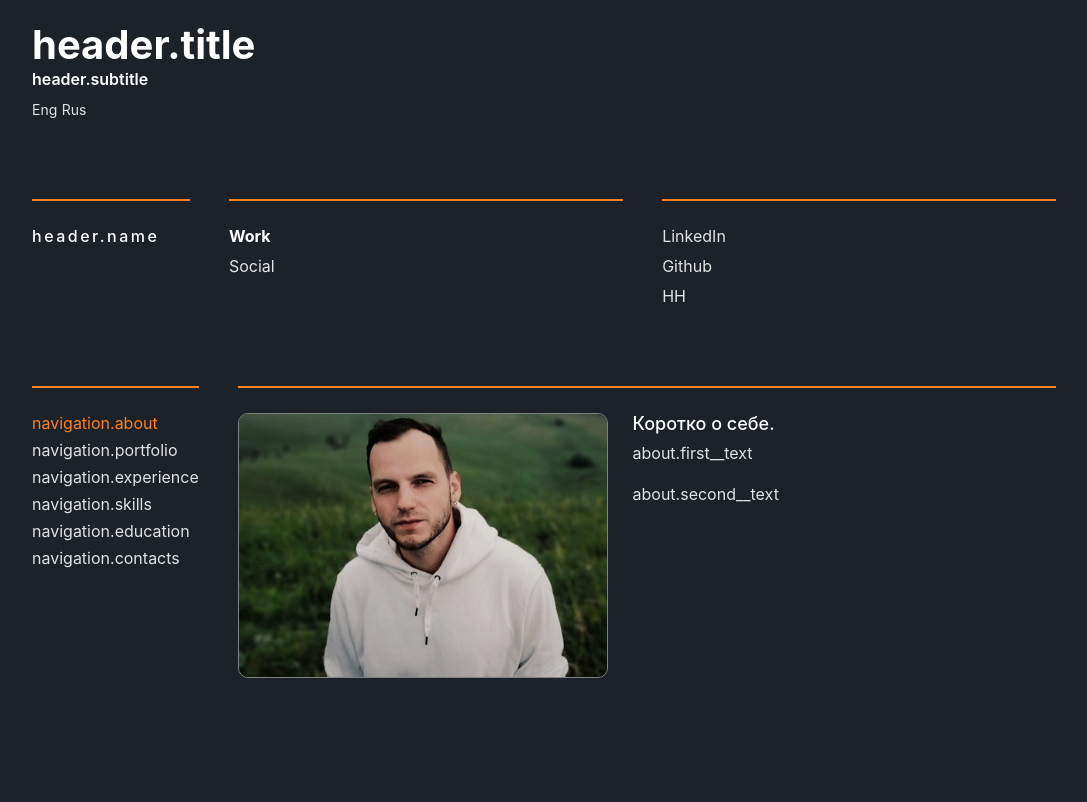
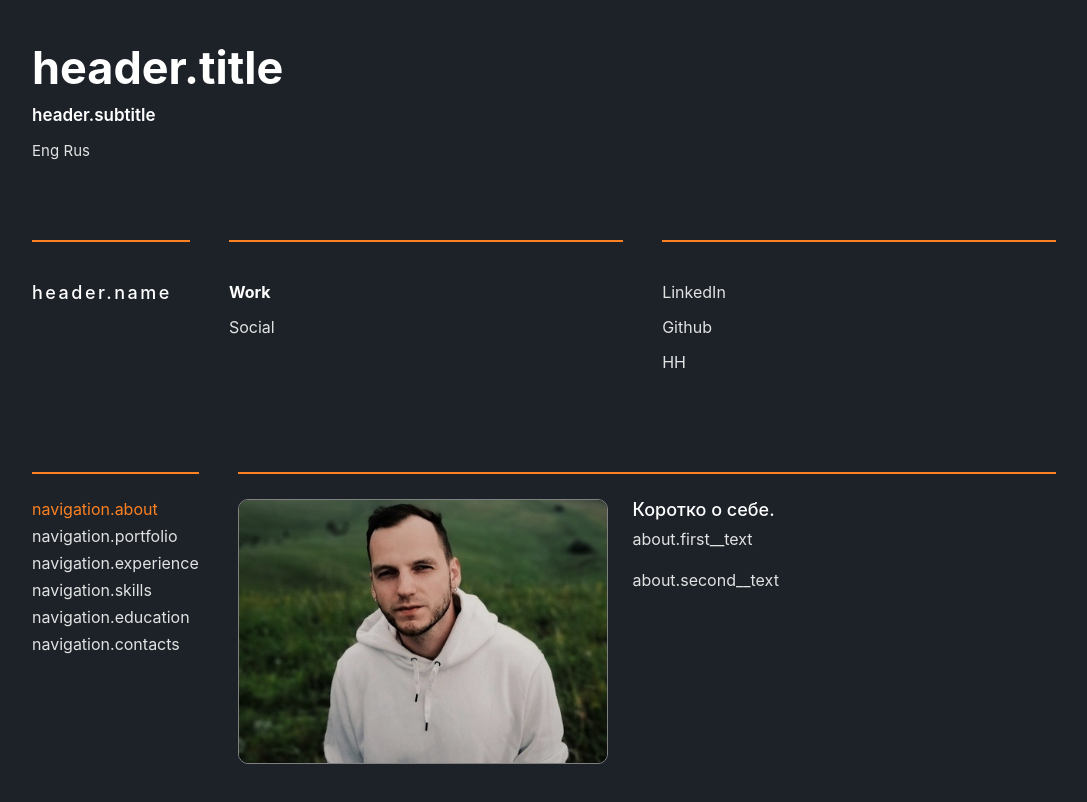
Before and after one commit to DnEgorWeb/Portfolio, a React (Create React App) app: page / in a window 1280 px wide. Shown: the top 802 px of the page, without its empty margins (96-1183 px from the left). Built offline with nearby package versions, Linux system fonts and the light colour scheme; what i18next-xhr-backend would draw is missing.

Commit message:
started adapt design

```diff
--- a/package.json
+++ b/package.json
@@ -6,6 +6,7 @@
     "@testing-library/jest-dom": "^4.2.4",
     "@testing-library/react": "^9.3.2",
     "@testing-library/user-event": "^7.1.2",
+    "global": "^4.4.0",
     "i18next": "^19.0.2",
     "i18next-browser-languagedetector": "^4.0.1",
     "i18next-xhr-backend": "^3.2.2",
@@ -13,7 +14,7 @@
     "react-dom": "^16.12.0",
     "react-i18next": "^11.2.7",
     "react-router-dom": "^5.1.2",
-    "react-scripts": "3.3.0"
+    "react-scripts": "^3.3.0"
   },
   "scripts": {
     "start": "react-scripts start",
--- a/public/locales/ru/translation.json
+++ b/public/locales/ru/translation.json
@@ -13,7 +13,7 @@
 		"contacts": "Контакты"
 	},
 	"about": {
-		"first__text": "Занимаюсь разработкой приложений последние 4 года. Из них 3 — мобильными приложениями. Начинал карьеру как веб-разработчик (преимущественно frontend), писал веб-приложения на Vanilla JS, React и NextJS. Позже пробовал писать гибридные приложения, используя Apache Cordova (PhoneGap), но достаточно быстро переключился на нативные кроссплатформенные приложения на React-Native. Параллельно с основной работой, как React-Native разработчик, занимался нативной разработкой iOS-приложений.",
-		"second__text": ""
+		"first__text": "Занимаюсь разработкой приложений последние 4 года. Из них большую часть — мобильными приложениями. Начинал карьеру как веб-разработчик (преимущественно frontend), писал веб-приложения на Vanilla JS, React и NextJS. Позже пробовал писать гибридные мобильные приложения, используя Apache Cordova (PhoneGap), но достаточно быстро переключился на нативные кроссплатформенные приложения на React-Native. Параллельно с основной работой занимаюсь веб-приложения и нативными приложениями на iOS (Swift).",
+		"second__text": "Много путешествую и достаточно часто переезжаю, поэтому, как правило, не привязываюсь к конкретному часовому поясу. На текущий момент являюсь ведущим разработчиком мобильных приложений. Если Вы читаете этот текст, скорее всего я открыт для предложений о совместном сотрудничестве."
 	}
-}
+}s
--- a/src/components/Header/index.css
+++ b/src/components/Header/index.css
@@ -21,8 +21,8 @@
 .header__top__titles__subtitle {
 	margin-top: 0;
 	margin-bottom: 10px;
-  font-weight: 600;
-  font-size: 16px;
+  	font-weight: 600;
+  	font-size: 16px;
 }
 
 .header__top__titles__lang {
@@ -52,6 +52,7 @@
 }
 
 .header__info__name {
+	font-size: 16px;
 	font-weight: 500;
 	letter-spacing: 2.5px;
 }
@@ -120,3 +121,39 @@
 .headHunter:hover {
 	color: #d6001c;
 }
+
+@media only screen  and (min-width : 1224px) {
+	.header__container {
+		padding-top: 40px;
+	}
+
+	.header__top__titles__title {
+		font-size: 45px;
+	}
+
+	.header__top__titles__subtitle {
+		margin-top: 10px;
+		margin-bottom: 15px;
+		font-size: 17px;
+	}
+
+	.header__top__titles__lang {
+		font-size: 15px;
+	}
+
+	.header__info__name {
+		font-size: 18px;
+	}
+
+	.header__info__column {
+		padding: 40px 0 25px 0;
+	}
+
+	.header__info__column__description {
+		margin-bottom: 15px;
+	}
+
+	.header__info__socialList li {
+		margin-bottom: 15px;
+	}
+}
```
Also changed, not shown: 1 other file (tests, documents, lock files or other folders).
